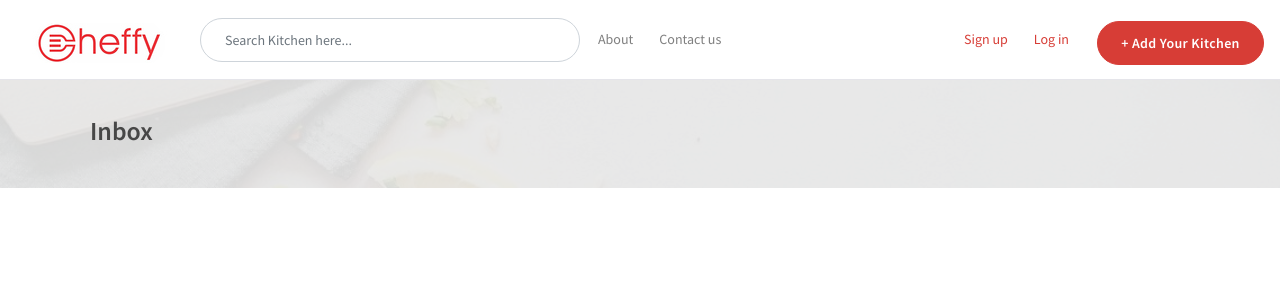
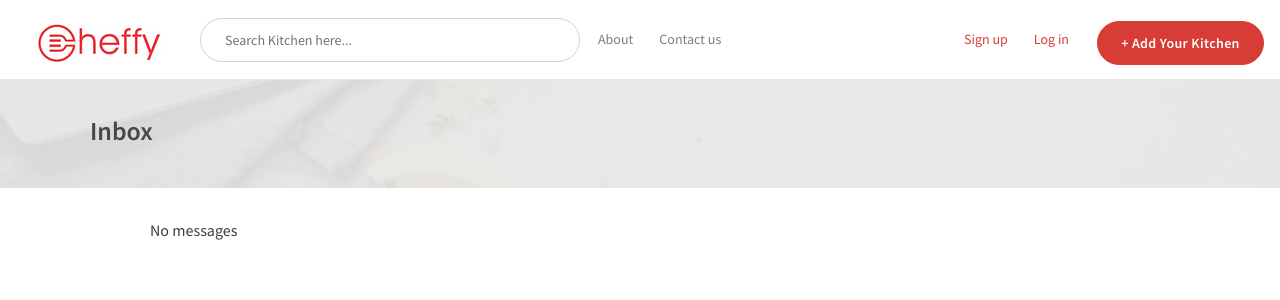
Before and after one commit to Thiag0Andres/Cheffyus, a React (Create React App) app in the folder web/: page /inbox in a window 1280 px wide. Shown: the top 300 px of the page. Built offline with nearby package versions, Linux system fonts and the light colour scheme.

Commit message:
Inbox page

```diff
--- /dev/null
+++ b/web/src/components/FormInbox/index.tsx
@@ -0,0 +1,13 @@
+import React from "react";
+
+import "./styles.scss";
+
+const FormInbox: React.FC = () => {
+  return (
+    <div id="content-form-inbox">
+      <p>No messages</p>
+    </div>
+  );
+};
+
+export default FormInbox;
--- /dev/null
+++ b/web/src/components/FormInbox/styles.scss
@@ -0,0 +1,5 @@
+@import "../../mixin.scss";
+
+#content-form-inbox {
+  padding: 30px 150px;
+}
--- a/web/src/containers/Inbox/index.tsx
+++ b/web/src/containers/Inbox/index.tsx
@@ -3,6 +3,7 @@ import React, { useState } from "react";
 // Components
 import NavBar from "../../components/NavBar";
 import Background2 from "../../components/Background2";
+import FormInbox from "../../components/FormInbox";
 
 const Inbox: React.FC = () => {
   // States
@@ -12,6 +13,7 @@ const Inbox: React.FC = () => {
     <>
       <NavBar />
       <Background2 text={text} />
+      <FormInbox />
     </>
   );
 };
```
